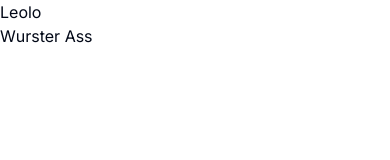
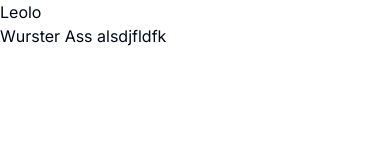
Before and after one commit to leol010c/next-demo, a Next.js app: page /leolo in a window 390 px wide. Shown: the top 160 px of the page. Built offline with nearby package versions, Linux system fonts and the light colour scheme.

Commit message:
changes for responsive design

```diff
--- a/app/leolo/page.tsx
+++ b/app/leolo/page.tsx
@@ -12,6 +12,7 @@ export default function Wurster() {
         }}
       >
         Wurster Ass
+          alsdjfldfk
       </button>
     </>
   );
```
